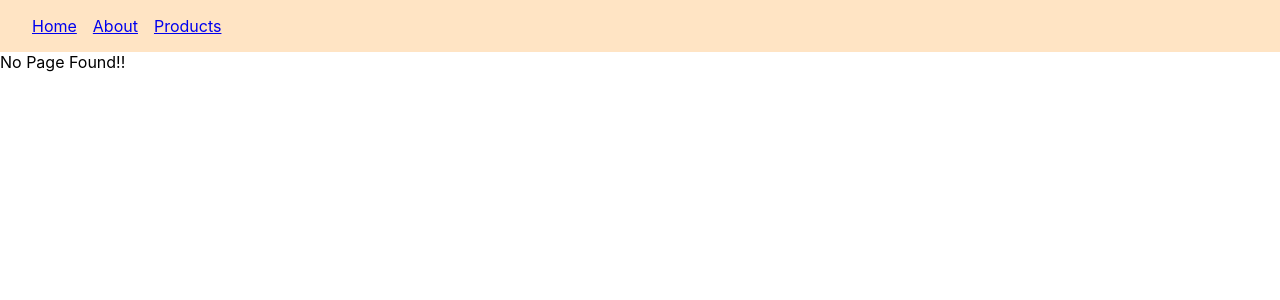
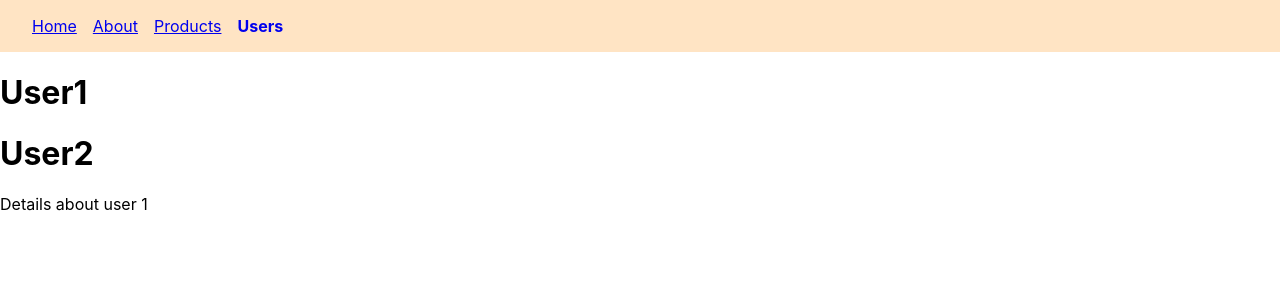
Before and after one commit to bhawesh2000/React-Router, a React (Create React App) app: page /users/1 in a window 1280 px wide. Shown: the top 300 px of the page. Built offline with nearby package versions, Linux system fonts and the light colour scheme.

Commit message:
Dynamic param-used when route parameter vary- useParam hook to extract param value

```diff
--- a/src/App.js
+++ b/src/App.js
@@ -10,7 +10,10 @@ import OrderSummary from './Components/OrderSummary';
 import Products from './Components/Products';
 import FeaturedProduct from './Components/FeaturedProducts';
 import NewProducts from './Components/NewProducts'
+import Users from './Components/Users'
+import UserDetail from './Components/UserDetail'
 import NoMatch from './Components/NoMatch';
+
 
 
 function App() {
@@ -28,6 +31,9 @@ function App() {
           <Route path='featured' element={<FeaturedProduct />} /> {/* child route */}
           <Route path='new' element={<NewProducts />} />
         </Route>
+        <Route path='users' element={<Users />}>
+          <Route path=':userID' element={<UserDetail />} /> {/* userId is url params  */}
+        </Route>
         <Route path='*' element = {<NoMatch />} /> {/* path="*" means this route will match when no other route matched..used when url is wrong so that component return msg no page found */}
       </Routes>
     </>
--- a/src/Components/Navbar.js
+++ b/src/Components/Navbar.js
@@ -14,6 +14,7 @@ function Navbar() {
         <NavLink style={navLinkStyle} to="/">Home</NavLink>
         <NavLink style={navLinkStyle} to='/about'>About</NavLink>
         <NavLink style={navLinkStyle} to='/products'>Products</NavLink>
+        <NavLink style={navLinkStyle} to='/users'>Users</NavLink>
     </nav>
   )
 }
--- /dev/null
+++ b/src/Components/UserDetail.js
@@ -0,0 +1,15 @@
+// useParams hook extract param from url
+import React from 'react'
+import { useParams } from "react-router-dom";
+
+function UserDetail() {
+    const param = useParams(); // useParam hook return object(param) which is key value pair of the params from current url
+    const userid = param.userID // userID we have specify in route
+  return (
+    <div>
+      Details about user {userid}
+    </div>
+  )
+}
+
+export default UserDetail
--- /dev/null
+++ b/src/Components/Users.js
@@ -0,0 +1,16 @@
+import React from 'react'
+import UserDetail from './UserDetail'
+import { Outlet } from 'react-router-dom'
+
+function Users() {
+  return (
+    <div>
+        <h1>User1</h1>
+        <h1>User2</h1>
+        <Outlet />
+    </div>
+
+  )
+}
+
+export default Users
```
